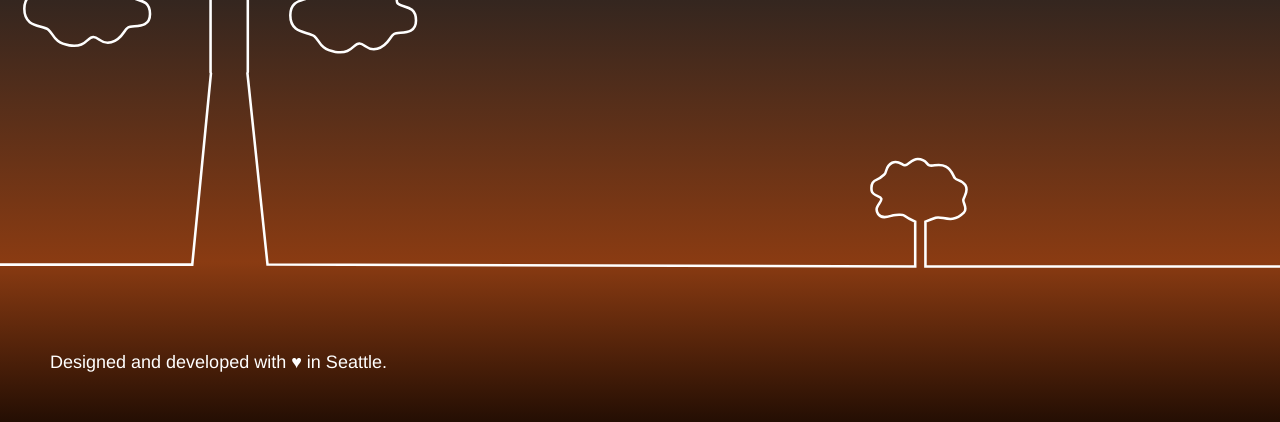
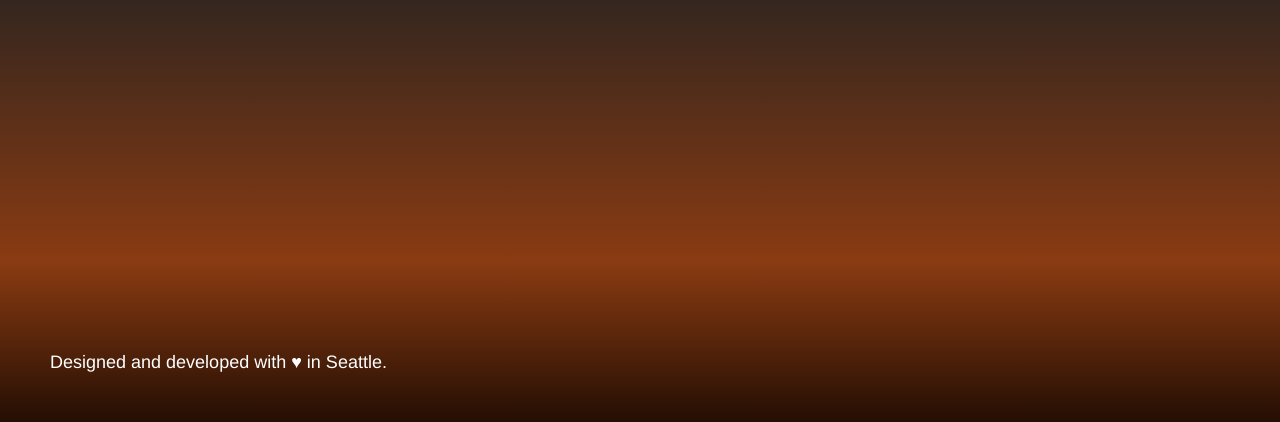
Before and after one commit to beppe2k/htmlstatic, a plain HTML site: page webpage/index.html in a window 1280 px wide. Shown: the part 378-800 px from the top of the page. Drawn offline with Linux system fonts and the light colour scheme.

Commit message:
Update index.html

```diff
--- a/webpage/index.html
+++ b/webpage/index.html
@@ -11,39 +11,6 @@
 
 <body class="">
     <div class="wrapper">
-        <div class="graphics">
-            <div class="tower">
-                <svg version="1.1" id="Layer_1" xmlns="http://www.w3.org/2000/svg" xmlns:xlink="http://www.w3.org/1999/xlink" x="0px" y="0px"
-                     viewBox="-11 170 1000 429" enable-background="new -11 170 1000 429" xml:space="preserve">
-                    <path class="path" fill="none" stroke="#FFFFFF" stroke-width="2" stroke-miterlimit="10" d="M989,595H712v-35c0,0,4.5-1.8,8-3
-                                                                                                  c5.2-1.8,12.5,5.3,22-4c3.4-3.4-0.9-7.8-0.4-10.1c0.7-3.1,4.4-6.8,1.6-11.4c-2.6-4.2-6.9-3.6-8.2-5.5c-1.7-2.3-2.2-6.3-7-9
-                                                                                                  c-5.6-3.1-9.9,0.2-13-1c-2.5-0.9-2.3-5-9-5c-4.8,0-7.2,4.8-10,5c-2.3,0.2-4.9-4.5-10-2c-5.5,2.8-4,7.3-6,9c-1.4,1.2-3.1,3.2-6,4.2
-                                                                                                  c-2.6,0.9-4.9,3-4,8.8c0.6,3.7,6.8,4.1,7.5,6c1,2.9-6.4,6.2-2.5,12c3,4.5,9,1.6,12,1c1.9-0.4,7.1-0.7,8,0c3.4,2.5,9,5,9,5v35
-                                                                                                  l-506-1.5L182.3,444l0.3-0.8v-69.6l-0.2-0.2l12.3-72.3c10.9-2.6,16.5-6.5,16.5-6.5l-5.2-2.9l1.1-5.8l15-3.3l-10.1-3.9l1.2-4.6
-                                                                                                  c-15.8-8.3-32.2-11-32.2-11v-3.6l4.1-6.5h-4.9v-4.4h-8.3V244h-1.2l-1.7-31.2l-1-1.3l-1,1.3l-1.7,31.2h-1.2v4.8h-8.3v4.4h-4.9
-                                                                                                  l4.1,6.5v3.6c0,0-16.5,2.7-32.2,11l1.2,4.6l-10.1,3.9l15,3.3l1.1,5.8l-5.1,2.9c0,0,5.5,3.9,16.4,6.5l12.3,72.4l-0.1,0.1v69.6
-                                                                                                  l0.3,0.8l-14.6,149.4h-1.2H-11"/>
-                    <path class="path" fill="none" stroke="#FFFFFF" stroke-width="2" stroke-miterlimit="10" d="M8,393.7c0-13.5,12.1-10.8,15.6-14.7
-                                                                                                  c2.8-3.2-1-8.8,9-13.9c7.9-4.1,9.7,1,13.1,0.8c4.5-0.3,3.3-6.7,14.7-6.6c12.7,0.2,11.2,8.4,14.7,10.6c3,1.9,7.9-2.1,13.9,4.1
-                                                                                                  c3.8,4,1.3,7.4,2.5,9.8c2.2,4.4,14.7,0.9,14.7,13.9c0,12.2-13.5,8.3-17.2,10.6c-3.6,2.3-4.4,9.3-13.1,11.5c-8,2-9.5-4-13.9-4.1
-                                                                                                  c-5-0.1-5.5,8.6-18.8,6.6c-12.3-1.9-12.3-9.1-16.4-12.3C21.9,406.3,8,408.6,8,393.7z"/>
-                    <path class="path" fill="none" stroke="#FFFFFF" stroke-width="2" stroke-miterlimit="10" d="M325.1,313.9c-3.9,3-3.9,10-15.7,11.8
-                                                                                                  c-12.8,2-13.3-6.4-18-6.3c-4.3,0.1-5.7,5.8-13.3,3.9c-8.4-2.1-9.1-8.8-12.5-11c-3.6-2.3-16.5,1.5-16.5-10.2c0-12.4,12-9.1,14.1-13.3
-                                                                                                  c1.1-2.3-1.3-5.6,2.4-9.4c5.8-6,10.4-2.1,13.3-3.9c3.4-2.1,2-10,14.1-10.2c11-0.2,9.9,6,14.1,6.3c3.3,0.2,5-4.7,12.5-0.8
-                                                                                                  c9.6,4.9,6,10.3,8.6,13.3c3.3,3.7,14.9,1.2,14.9,14.1C343.1,312.5,329.8,310.3,325.1,313.9z"/>
-                    <path class="path" fill="none" stroke="#FFFFFF" stroke-width="2" stroke-miterlimit="10" d="M18.4,229.5c0-13.5,12.1-10.8,15.6-14.7
-                                                                                                  c2.8-3.2-1-8.8,9-13.9c7.9-4.1,9.7,1,13.1,0.8c4.5-0.3,3.3-6.7,14.7-6.6c12.7,0.2,11.2,8.4,14.7,10.6c3,1.9,7.9-2.1,13.9,4.1
-                                                                                                  c3.8,4,1.3,7.4,2.5,9.8c2.2,4.4,14.7,0.9,14.7,13.9c0,12.2-13.5,8.3-17.2,10.6c-3.6,2.3-4.4,9.3-13.1,11.5c-8,2-9.5-4-13.9-4.1
-                                                                                                  c-5-0.1-5.5,8.6-18.8,6.6c-12.3-1.9-12.3-9.1-16.4-12.3C32.2,242.1,18.4,244.4,18.4,229.5z"/>
-                    <path class="path" fill="none" stroke="#FFFFFF" stroke-width="2" stroke-miterlimit="10" d="M215.8,398.8c0-13.5,12.1-10.8,15.6-14.7
-                                                                                                  c2.8-3.2-1-8.8,9-13.9c7.9-4.1,9.7,1,13.1,0.8c4.5-0.3,3.3-6.7,14.7-6.6c12.7,0.2,11.2,8.4,14.7,10.6c3,1.9,7.9-2.1,13.9,4.1
-                                                                                                  c3.8,4,1.3,7.4,2.5,9.8c2.2,4.4,14.7,0.9,14.7,13.9c0,12.2-13.5,8.3-17.2,10.6c-3.6,2.3-4.4,9.3-13.1,11.5c-8,2-9.5-4-13.9-4.1
-                                                                                                  c-5-0.1-5.5,8.6-18.8,6.6c-12.3-1.9-12.3-9.1-16.4-12.3C229.7,411.3,215.8,413.6,215.8,398.8z"/>
-                </svg>
-
-            </div>
-        </div>
-
         <header>
             <nav class="website-nav">
                 <ul>
```
